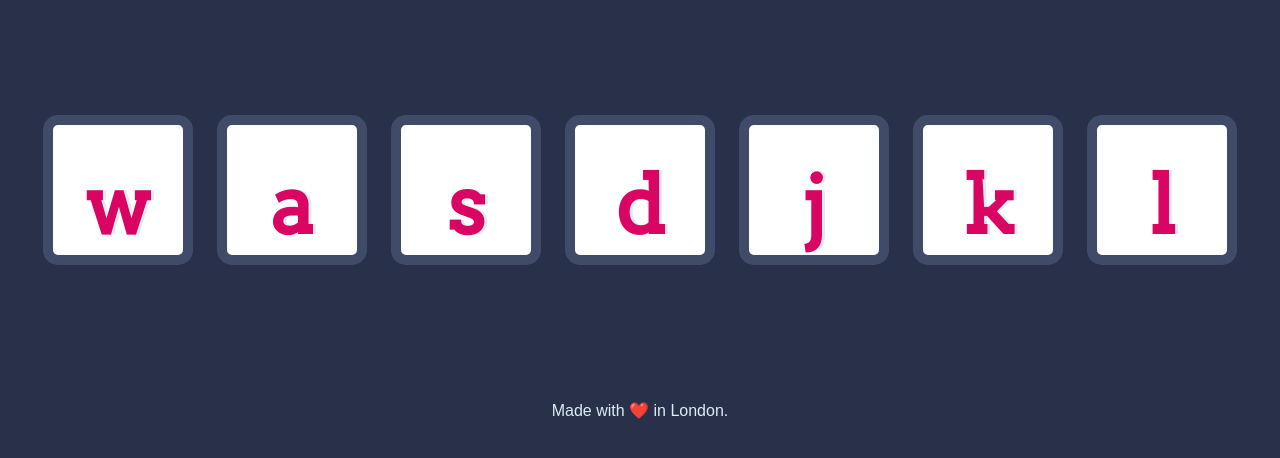
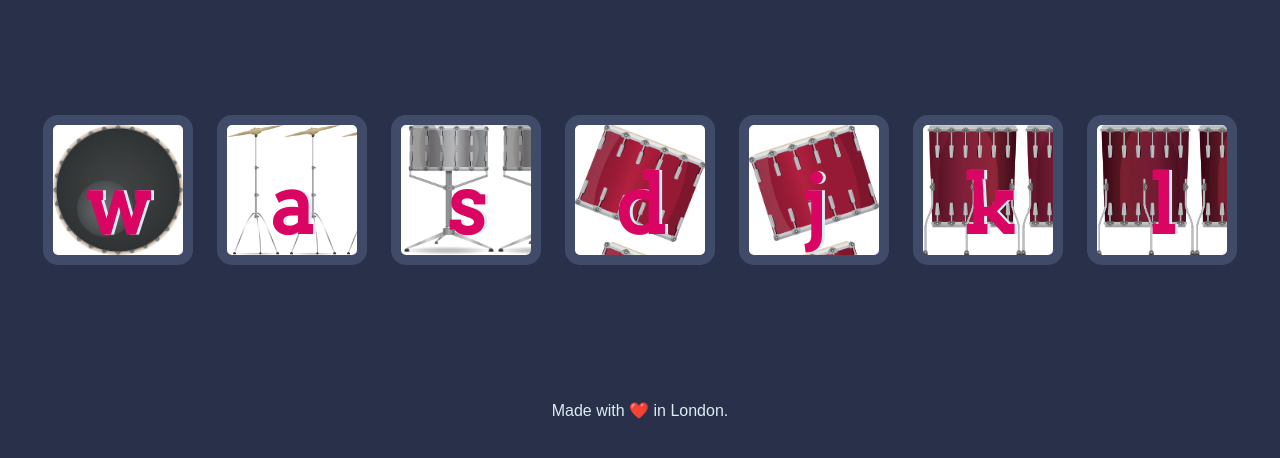
Before and after one commit to hoadoan99/WebCompletebBootcamp, a plain HTML site: page Drum Kit/index.html in a window 1280 px wide. Shown: the part 174-632 px from the top of the page. Drawn offline with Linux system fonts and the light colour scheme.

Commit message:
Starting

```diff
--- a/Drum Kit/index.html
+++ b/Drum Kit/index.html
@@ -25,6 +25,8 @@
   <footer>
     Made with ❤️ in London.
   </footer>
+
+  <script src="index.js" charset="utf-8"></script>
 </body>
 
 </html>
--- a/Drum Kit/index.js
+++ b/Drum Kit/index.js
@@ -0,0 +1,10 @@
+var numberOfDrumButtons = document.querySelectorAll(".drum").length;
+
+for (var i = 0; i < numberOfDrumButtons; i++) {
+
+}
+
+document.querySelectorAll(".drum")[0].addEventListener("click",function(){
+  var audio = new Audio('sounds/crash.mp3');
+  audio.play();
+});
--- a/Drum Kit/styles.css
+++ b/Drum Kit/styles.css
@@ -17,31 +17,38 @@
 }
 
 .w {
-
+background-image: url(./images/kick.png);
+background-size: contain;
 }
 
 .a {
-
+  background-image: url(./images/crash.png);
+  background-size: contain;
 }
 
 .s {
-
+  background-image: url(./images/snare.png);
+  background-size: contain;
 }
 
 .d {
-
+  background-image: url(./images/tom1.png);
+  background-size: contain;
 }
 
 .j {
-
+  background-image: url(./images/tom2.png);
+  background-size: contain;
 }
 
 .k {
-
+  background-image: url(./images/tom3.png);
+  background-size: contain;
 }
 
 .l {
-
+  background-image: url(./images/tom4.png);
+  background-size: contain;
 }
 
 .set {
```
